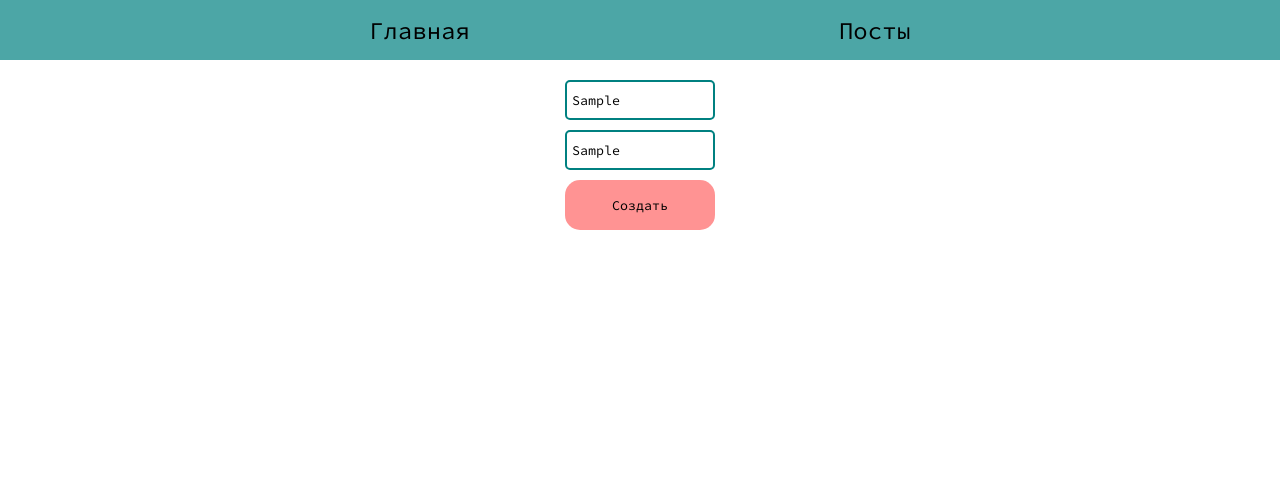
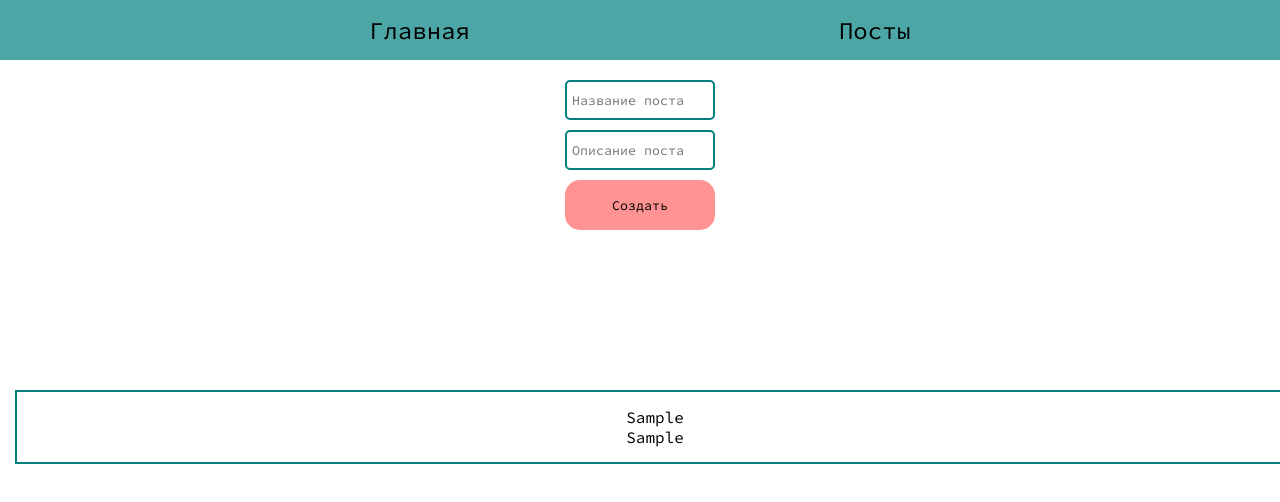
Before and after one commit to Evgenii-Buslaev/blog_vue, a Vue app: page / in a window 1280 px wide. Both pictures are taken after typing "Sample", "Sample" into the empty fields and a click on the button "Создать". Shown: the top 502 px of the page. Built offline with nearby package versions, Linux system fonts and the light colour scheme.

Commit message:
rendering an array of posts, creating new post

```diff
--- a/src/App.vue
+++ b/src/App.vue
@@ -1,15 +1,31 @@
 <template>
   <navigation-bar></navigation-bar>
-  <post-form></post-form>
+  <post-form @create="createPost"></post-form>
+  <post-list :posts="posts"></post-list>
 </template>
 
 <script>
 import NavigationBar from "@/components/NavigationBar.vue";
 import PostForm from "./components/PostForm.vue";
+import PostList from "./components/PostList.vue";
+
 export default {
-  components: { NavigationBar, PostForm },
+  components: { NavigationBar, PostForm, PostList },
+  data() {
+    return {
+      posts: [],
+    };
+  },
+
+  methods: {
+    createPost(post) {
+      console.log(post);
+      this.posts.push(post);
+    },
+  },
 };
 </script>
+
 <style lang="scss">
 @import url("https://fonts.googleapis.com/css2?family=Source+Code+Pro:wght@300;400;700&display=swap");
 
--- a/src/components/PostForm.vue
+++ b/src/components/PostForm.vue
@@ -23,7 +23,9 @@ export default {
         createdAt: Date.now(),
         id: Date.now(),
       };
-      console.log(post);
+      this.$emit("create", post);
+      this.title = "";
+      this.body = "";
     },
   },
 };
--- /dev/null
+++ b/src/components/PostList.vue
@@ -0,0 +1,36 @@
+<template>
+  <div class="list">
+    <div v-for="post in posts" :key="post.id" class="list__item">
+      <div>{{ post.title }}</div>
+      <div>{{ post.body }}</div>
+    </div>
+  </div>
+</template>
+
+<script>
+export default {
+  props: {
+    posts: { type: Array, required: true },
+  },
+};
+</script>
+
+<style lang="scss" scoped>
+.list {
+  width: 100%;
+  height: auto;
+  margin: 15px 0;
+}
+
+.list__item {
+  width: 100%;
+  height: auto;
+  margin: 15px;
+  padding: 15px;
+  border: 2px solid teal;
+  display: flex;
+  flex-direction: column;
+  justify-content: center;
+  align-items: center;
+}
+</style>
```
